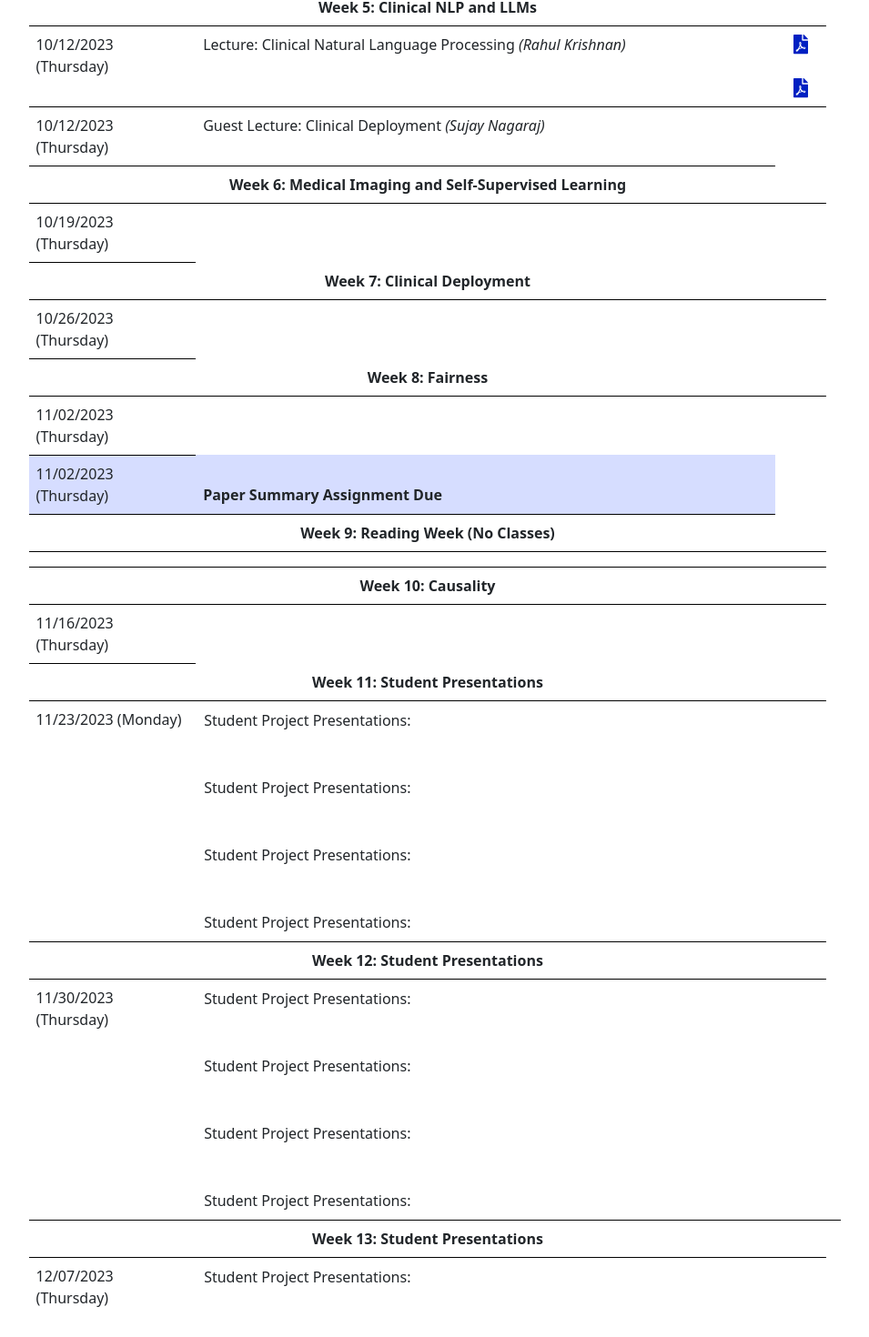
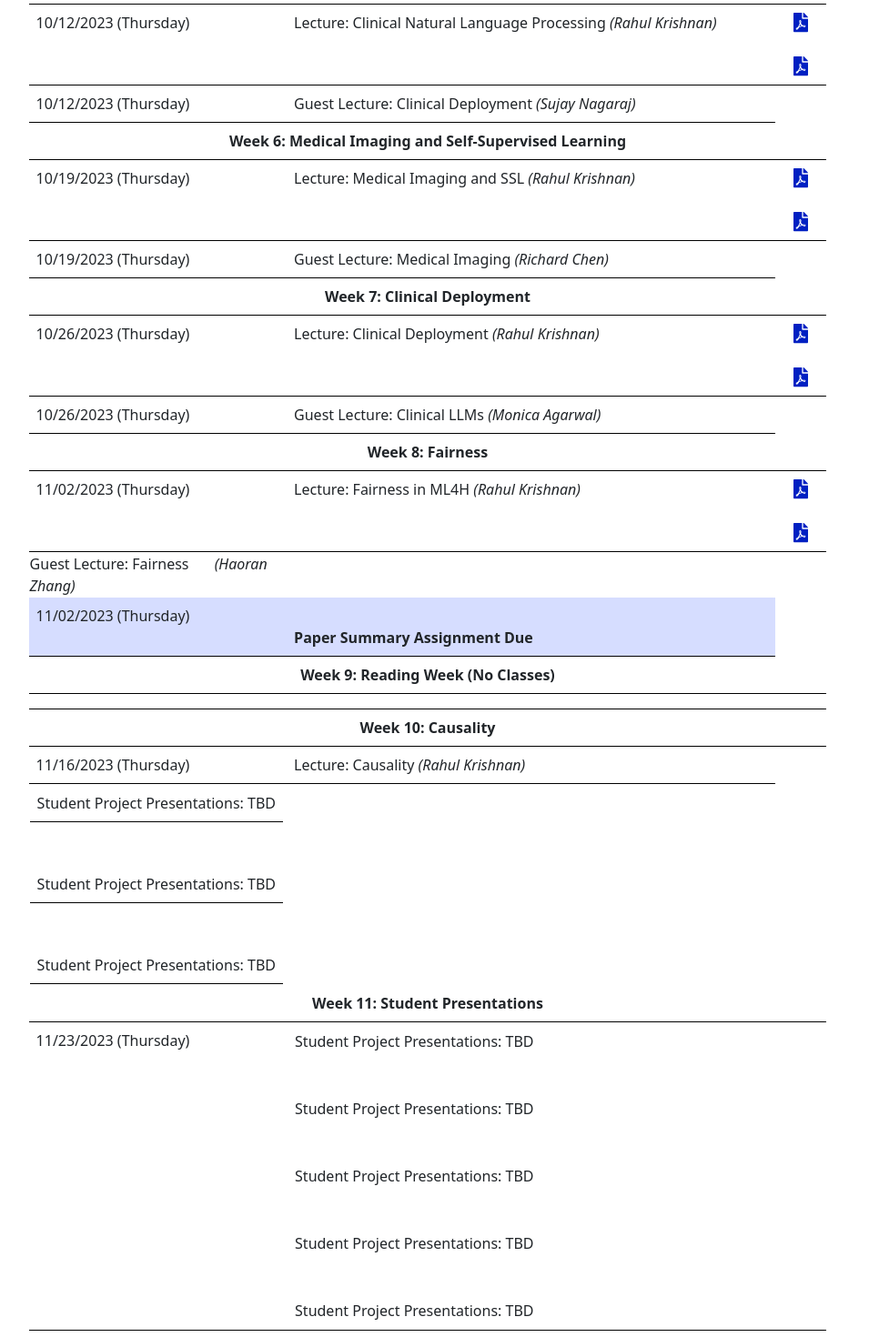
Before and after one commit to csc2541-2023/csc2541-2023.github.io, a Next.js app: page /schedule in a window 1280 px wide. Shown: the part 1026-2496 px from the top of the page at 91% size, without its empty margins (162-1117 px from the left). Built offline with nearby package versions, Linux system fonts and the light colour scheme; what @tailwindcss/typography would draw is missing.

Commit message:
updated schedule

```diff
--- a/pages/schedule.js
+++ b/pages/schedule.js
@@ -226,19 +226,20 @@ export default function Home() {
               </tr>
               <tr>
                 <td>10/19/2023 (Thursday)</td>
-                {/* <td rowSpan="1">
+                <td>Lecture: <a> Medical Imaging and SSL</a> <i>(Rahul Krishnan)</i></td>
+                <td rowSpan="1">
                 {makeLink("mandatory",
-                  "https://arxiv.org/abs/1912.08142",
-                  "Causality matters in medical imaging (Castro et al.)")}
+                  "https://www.nature.com/articles/s41551-022-00914-1",
+                  "SSL in Healthcare (Krishnan et al.)")}
                   <br></br>
                   {makeLink("mandatory",
-                  "https://www.ahajournals.org/doi/full/10.1161/CIRCULATIONAHA.118.034338",
-                  "Fully Automated Echocardiogram Interpretation... (Zhang et al.)")}
-                   <br></br>
-                  {makeLink("optional",
-                  "https://arxiv.org/pdf/1505.04597.pdf",
-                  "U-Net: Convolutional Networks for Biomedical... (Ronneberger et al.)")}
-                </td> */}
+                  "https://arxiv.org/abs/1711.05225",
+                  "CHEXNET (Rajpurkar et al.)")}
+                </td>
+              </tr>
+              <tr>
+                <td>10/19/2023 (Thursday)</td>
+                <td>Guest Lecture: Medical Imaging<a></a> <i> (Richard Chen)</i></td>
               </tr>
              {/*  <tr>
                 <td>10/13/2021 (Wednesday)</td>
@@ -254,32 +255,20 @@ export default function Home() {
               </tr>
               <tr>
                 <td>10/26/2023 (Thursday)</td>
-                {/* <td>Lecture: <a>Self-Supervised Learning</a> <i>(Rahul Krishnan)</i></td> */}
-                {/* <td rowSpan="1">
+                <td>Lecture: <a>Clinical Deployment</a> <i>(Rahul Krishnan)</i></td>
+                <td rowSpan="1">
                   {makeLink("mandatory",
-                  "https://arxiv.org/pdf/1810.03993.pdf",
-                  "Model Cards for Model Reporting (Mitchell et al.)")}
+                  "https://www.nature.com/articles/s41591-022-01895-z",
+                  "Factors Driving adoption of TREWS (Henry et al.)")}
                   <br></br>
                   {makeLink("mandatory",
-                  "https://arxiv.org/pdf/1810.08810.pdf",
-                  "The Frontiers of Fairness... (Chouldechova and Roth)")}
-                  <br></br>
-                  {makeLink("mandatory",
-                  "https://dl.acm.org/doi/10.1145/2783258.2788613",
-                  "Intelligible Models for Healthcare: ... (Caruana et al.)")}
-                  <br></br>
-                  {makeLink("optional",
-                  "https://arxiv.org/pdf/1803.09010.pdf",
-                  "Datasheets for Datasets (Gebru et al.)")}
-                  <br></br>
-                  {makeLink("optional",
-                  "https://arxiv.org/pdf/1705.07874.pdf",
-                  "A Unified Approach to Interpreting Model... (Lundberg and Lee)")}
-                  <br></br>
-                  {makeLink("optional",
-                  "https://arxiv.org/pdf/1703.04730.pdf",
-                  "Understanding Black-box Predictions via... (Koh and Liang)")}
-                </td> */}
+                  "https://proceedings.mlr.press/v106/tonekaboni19a.html",
+                  "What clinicians want (Tonekaboni et al.)")}
+                </td>
+              </tr>
+              <tr>
+                <td>10/26/2023 (Thursday)</td>
+                <td>Guest Lecture: Clinical LLMs<a></a> <i> (Monica Agarwal)</i></td>
               </tr>
               {/* <tr>
                 <td>10/20/2021 (Wednesday)</td>
@@ -300,25 +289,18 @@ export default function Home() {
               </tr>
               <tr>
                 <td>11/02/2023 (Thursday)</td>
-                {/* <td>Guest Lecture: <a>Machine Learning for Equitable Healthcare</a> <i>(Irene Chen)</i></td> */}
-                {/* <td rowSpan="1">
+                <td>Lecture: <a>Fairness in ML4H</a> <i>(Rahul Krishnan)</i></td>
+                <td rowSpan="1">
                 {makeLink("mandatory",
-                  "https://www.science.org/doi/abs/10.1126/science.aax2342",
-                  "Dissecting racial bias in an algorithm... (Obermeyer et al.)")}
+                  "https://www.annualreviews.org/doi/abs/10.1146/annurev-biodatasci-092820-114757",
+                  "Ethical Machine Learning in HC (Chen et al.)")}
                   <br></br>
                   {makeLink("mandatory",
-                  "https://www.acpjournals.org/doi/10.7326/M18-1990",
-                  "Ensuring Fairness in Machine Learning to... (Rajomar et al.)")}
-                  <br></br>
-                  {makeLink("optional",
-                  "https://arxiv.org/pdf/1805.12002.pdf",
-                  "Why Is My Classifier Discriminatory? (Chen et al.)")}
-                  <br></br>
-                  {makeLink("optional",
-                  "https://jamanetwork.com/journals/jamadermatology/article-abstract/2688587",
-                  "Machine Learning and Health Care Disparities... (Adamson and Smith)")}
-                </td> */}
+                  "https://www.science.org/doi/abs/10.1126/science.aax2342",
+                  "Dissecting racial bias (Obermeyer et al.)")}
+                </td>
               </tr>
+              <td>Guest Lecture: Fairness<a></a> <i> (Haoran Zhang)</i></td>
               {/* <tr>
                 <td>10/27/2021 (Wednesday)</td>
                 <td>
@@ -354,64 +336,38 @@ export default function Home() {
               </tr>
               <tr>
                 <td>11/16/2023 (Thursday)</td>
-                {/* <td>Lecture: <a>Clinical Trials</a> <i>(Rahul Krishnan)</i></td> */}
-                {/* <td rowSpan="1">
-                {makeLink("mandatory",
-                  "https://trialsjournal.biomedcentral.com/articles/10.1186/s13063-021-05489-x",
-                  "The role of machine learning in clinical research... (Weissler et al.)")}
-                  <br></br>
-                  {makeLink("mandatory",
-                  "https://www.nature.com/articles/s41586-021-03430-5",
-                  "Evaluating eligibility criteria of oncology... (Liu et al.)")}
-                  <br></br>
-                  {makeLink("mandatory",
-                  "https://arxiv.org/pdf/2003.06474.pdf",
-                  "Optimizing Medical Treatment for Sepsis in... (Li et al.)")}
-                  <br></br>
-                  {makeLink("optional",
-                  "https://www.nature.com/articles/s41746-019-0148-3",
-                  "Artificial intelligence and machine learning in clinical... (Shah et al.)")}
-                  <br></br>
-                  {makeLink("optional",
-                  "https://www.nature.com/articles/s41591-018-0310-5",
-                  "Guidelines for reinforcement learning in healthcare (Gottesman et al.)")}
-                </td> */}
+                <td>Lecture: <a>Causality</a> <i>(Rahul Krishnan)</i></td>
               </tr>
-             {/*  <tr>
-                <td>11/03/2021 (Wednesday)</td>
-                <td>
-                  Student Paper Presentation: <a href="paper_presentations/CSC2541_PritishMishra_PaperPresentation.pdf" target="_blank">Datasheets for Datasets</a> <i>(Pritish Mishra)</i>
-                  <br></br>
-                  <br></br>
-                  Student Paper Presentation: <a href="paper_presentations/CSC2541_NikhilVerma_DeepkamalGill_PaperPresentation.pdf" target="_blank">Intelligible Models for HealthCare: Predicting Pneumonia Risk and Hospital 30-day Readmission</a> <i>(Nikhil Verma, Deepkamal Gill)</i>
+              <td>
+                <td>Student Project Presentations: TBD</td>
+                <br></br>
+                <br></br>
+                <td>Student Project Presentations: TBD</td>
+                <br></br>
+                <br></br>
+                <td>Student Project Presentations: TBD</td>
                 </td>
-              </tr>
-              <tr>
-                <td>11/05/2021 (Friday)</td>
-                <td>
-                  Student Paper Presentation: <a href="paper_presentations/CSC2541_SantoshKolagati_OmkarDige_PaperPresentation.pdf" target="_blank">Dissecting Racial Bias in an Algorithm Used to Manage the Health of Populations</a> <i>(Santosh Kolagati, Omkar Dige)</i>
-                  <br></br>
-                  <br></br>
-                  Student Paper Presentation: <a href="paper_presentations/CSC2541_CarolineMalinMayor_FilipMiscevic_PaperPresentation.pdf" target="_blank">Why Is My Classifier Discriminatory?</a> <i>(Filip Miscevic, Caroline Malin-Mayor)</i>
-                </td>
-              </tr> */}
+
               {/* WEEK 11 */}
               <tr>
                 <td colSpan="3" align="center"><b>Week 11: Student Presentations</b></td>
               </tr>
               <tr>
-                <td>11/23/2023 (Monday)</td>
+                <td>11/23/2023 (Thursday)</td>
                 <td>
-                <td>Student Project Presentations:</td>
+                <td>Student Project Presentations: TBD</td>
                 <br></br>
                 <br></br>
-                <td>Student Project Presentations:</td>
+                <td>Student Project Presentations: TBD</td>
                 <br></br>
                 <br></br>
-                <td>Student Project Presentations:</td>
+                <td>Student Project Presentations: TBD</td>
                 <br></br>
                 <br></br>
-                <td>Student Project Presentations:</td>
+                <td>Student Project Presentations: TBD</td>
+                <br></br>
+                <br></br>
+                <td>Student Project Presentations: TBD</td>
                 </td>
                 <td></td>
               </tr>
@@ -442,16 +398,19 @@ export default function Home() {
               <tr>
                 <td>11/30/2023 (Thursday)</td>
                 <td>
-                <td>Student Project Presentations:</td>
+                <td>Student Project Presentations: TBD</td>
                 <br></br>
                 <br></br>
-                <td>Student Project Presentations:</td>
+                <td>Student Project Presentations: TBD</td>
                 <br></br>
                 <br></br>
-                <td>Student Project Presentations:</td>
+                <td>Student Project Presentations: TBD</td>
                 <br></br>
                 <br></br>
-                <td>Student Project Presentations:</td>
+                <td>Student Project Presentations: TBD</td>
+                <br></br>
+                <br></br>
+                <td>Student Project Presentations: TBD</td>
                 </td>
                 <td></td>
                 <td></td>
```
